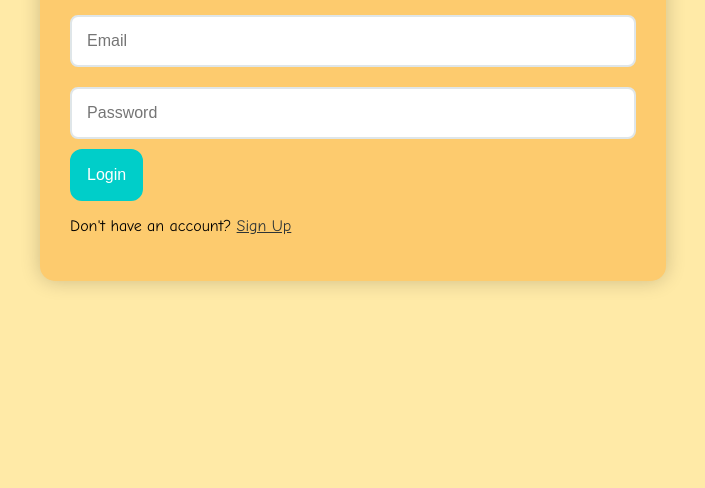
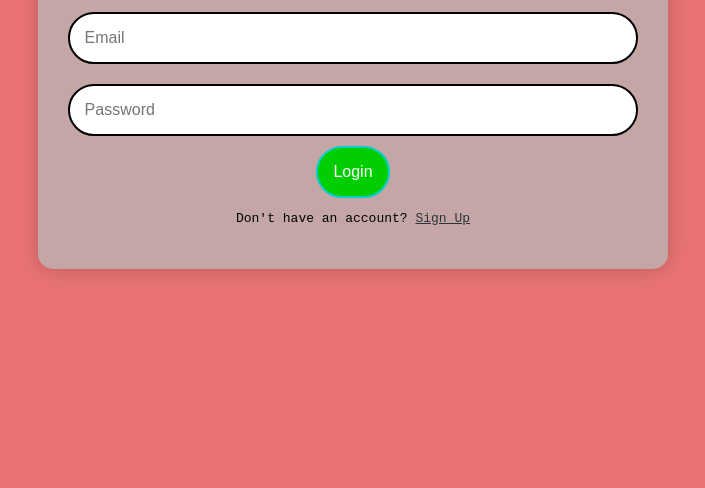
Before and after one commit to Aryan-Shan/viloir, a website with bundled scripts: page public/index.html in a window 1280 px wide. Shown: the part 312-800 px from the top of the page, without its empty margins (287-992 px from the left). Built offline with nearby package versions, Linux system fonts and the light colour scheme.

Commit message:
Made changes in the video.js

```diff
--- a/public/css/styles.css
+++ b/public/css/styles.css
@@ -1,30 +1,31 @@
 /* Comic-style font */
 body {
-    font-family: 'Comic Sans MS', cursive, sans-serif;
+    font-family:monospace;
     display: flex;
     justify-content: center;
     align-items: center;
     height: 100vh;
     margin: 0;
-    background-color: #ffeaa7; /* Vibrant background */
+    background-color: #e97373; /* Vibrant background */
 }
 
 .container {
-    background-color: #fdcb6e; /* Bright container color */
+    background-color: #c4a6a6; /* Bright container color */
     padding: 30px;
     border-radius: 15px;
     box-shadow: 0px 0px 20px rgba(0, 0, 0, 0.2);
+    text-align: center;
 }
 
 h1 {
-    color: #d63031; /* Comic-style heading */
+    color: #000000; /* Comic-style heading */
 }
 
 input {
     margin: 10px 0;
     padding: 15px;
-    border: 2px solid #dfe6e9;
-    border-radius: 8px;
+    border: 2px solid #000000;
+    border-radius: 30px;
     width: 100%;
     box-sizing: border-box;
     font-size: 16px;
@@ -32,10 +33,10 @@ input {
 
 button {
     padding: 15px;
-    background-color: #00cec9;
+    background-color: #00ce00;
     color: white;
     border: 2px solid #00cec9;
-    border-radius: 12px;
+    border-radius: 30px;
     cursor: pointer;
     font-size: 16px;
 }
@@ -50,6 +51,12 @@ p a {
     text-decoration: underline;
 }
 
+#showSignupForm:hover{
+    color: #00ffb7;
+}
+#showLoginForm:hover{
+    color: #00ffb7;
+}
 
 /* Styling for the checkbox container */
 /* Styling for the checkbox container */
--- a/public/index.html
+++ b/public/index.html
@@ -15,7 +15,7 @@
             <form id="loginForm">
                 <input type="email" id="loginEmail" placeholder="Email" required>
                 <input type="password" id="loginPassword" placeholder="Password" required>
-                <button type="submit">Login</button>
+                <button type="submit" class="glow-btn">Login</button>
             </form>
             <p>Don't have an account? <a href="#" id="showSignupForm">Sign Up</a></p>
         </div>
@@ -37,7 +37,7 @@
                 </div>
 
 
-                <button type="submit">Sign Up</button>
+                <button type="submit" class="glow-btn">Sign Up</button>
             </form>
             <p>Already have an account? <a href="#" id="showLoginForm">Login</a></p>
         </div>
```
Also changed, not shown: public/css/chat.css (line endings or trailing spaces).
